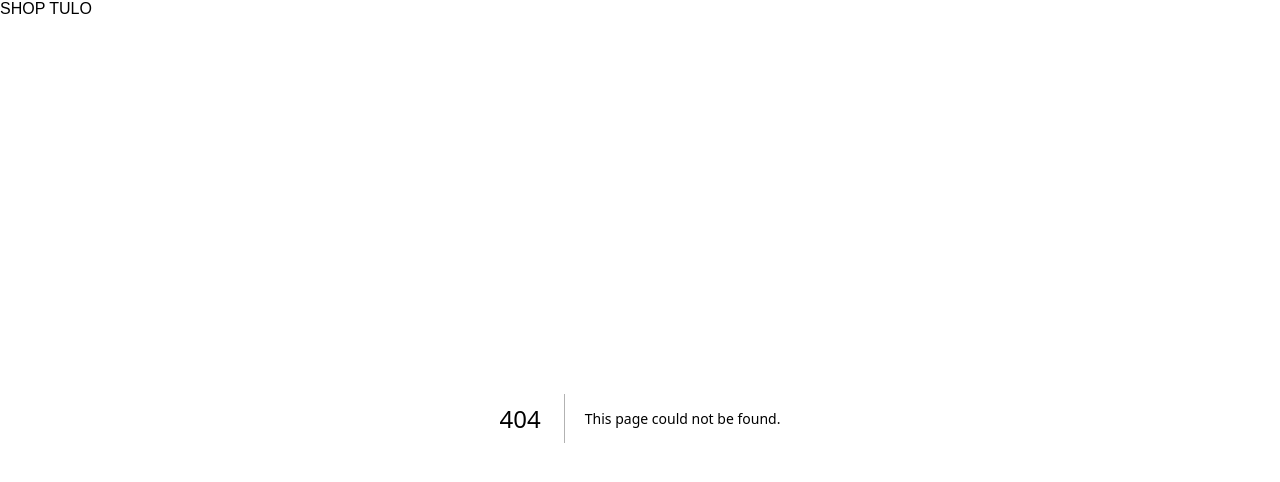
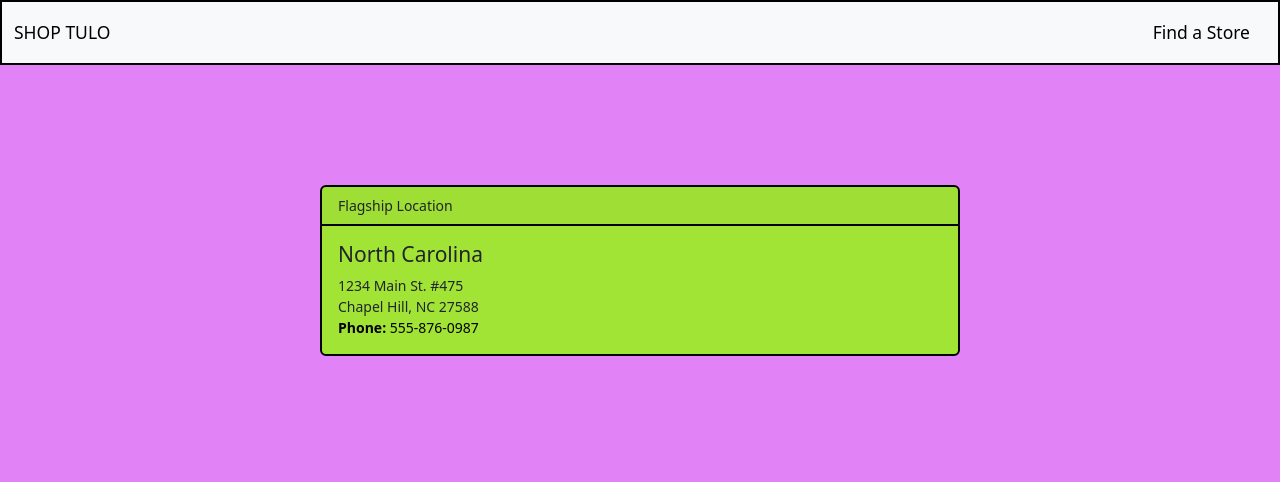
Before and after one commit to sophiabanda/further-app, a Next.js app: page /stores in a window 1280 px wide. Before the commit this address had no page. Shown: the top 482 px of the page. Built offline with nearby package versions, Linux system fonts and the light colour scheme.

Commit message:
README , cleanup, location page stying

```diff
--- a/app/cards.css
+++ b/app/cards.css
@@ -8,6 +8,22 @@
     margin-bottom: 4vh;
 }
 
+.card-card {
+    width: 80vw;
+    margin-top: 15vh;
+}
+
+a {
+    text-decoration: none;
+}
+.stores-card-container {
+    display: flex;
+    flex-direction: column;
+    justify-content: center;
+    align-items: center;
+    background-color: var(--background);
+}
+
 @media screen and (max-width: 710px) {
     .cards-container {
         grid-template-columns: auto;
--- a/app/nav.js
+++ b/app/nav.js
@@ -5,6 +5,7 @@ export default function Nav() {
     <nav className="navbar navbar-expand-lg bg-body-tertiary">
       <div className="container-fluid">
         <Link className="navbar-brand" href="/">SHOP TULO</Link>
+        <Link className="navbar-brand" href="/stores">Find a Store</Link>
       </div>
     </nav>
   );
--- /dev/null
+++ b/app/stores/page.js
@@ -0,0 +1,21 @@
+'use client'
+import "bootswatch/dist/brite/bootstrap.min.css";
+import '../cards.css'
+
+export default function Stores() {
+    return (
+      <div className="stores-card-container">
+        <div className="card bg-primary mb-1 card-card" style={{ maxWidth: "50vw"}}>
+          <div className="card-header">Flagship Location</div>
+          <div className="card-body">
+            <h4 className="card-title">North Carolina</h4>
+            <p className="card-text">
+              1234 Main St. #475 <br/>
+              Chapel Hill, NC 27588<br/>
+              <a href="https://lumon-industries.com/"><span style={{ fontWeight: "bold"}}>Phone:</span> 555-876-0987</a>
+            </p>
+          </div>
+        </div>
+      </div>
+      )
+    }
--- a/package.json
+++ b/package.json
@@ -15,5 +15,9 @@
     "next": "^15.3.3",
     "react": "^19.0.0",
     "react-dom": "^19.0.0"
+  },
+  "devDependencies": {
+    "eslint": "9.28.0",
+    "eslint-config-next": "15.3.3"
   }
 }
```
Also changed, not shown: .eslintrc.json (added), 2 other files (tests, documents, lock files or other folders).
